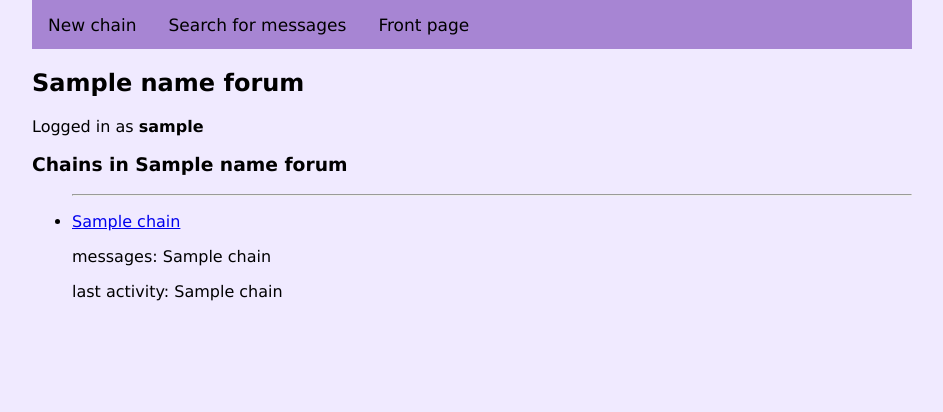
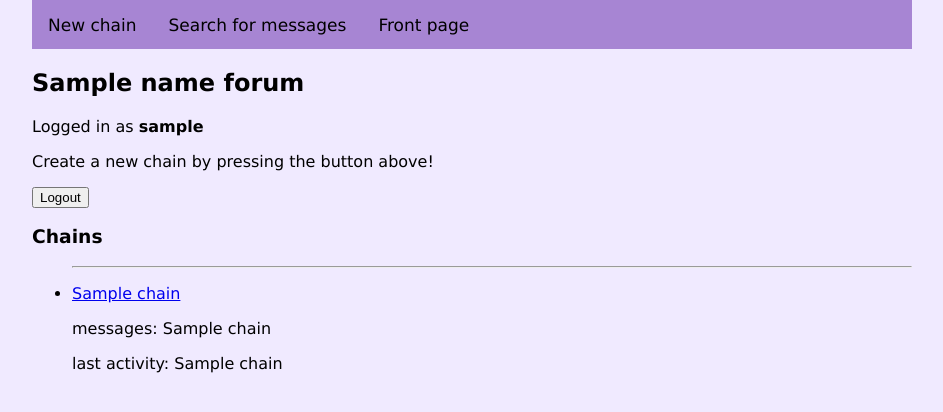
Before and after one commit to roosahut/foorumi-sovellus, a Flask app: template templates/forum.html in a window 1280 px wide. Shown: the part 287-699 px from the top of the page, without its empty margins (168-1111 px from the left). Run offline with Flask 2, Linux system fonts and the light colour scheme; the visitor is signed in with stand-in values (Sample User, id 1); the template is opened without the code that fills it: most values are stand-ins (such as "Sample title", 1, 10 or a date in 2020).

Commit message:
Add small changes to layout

```diff
--- a/templates/forum.html
+++ b/templates/forum.html
@@ -11,7 +11,10 @@
 </div>
 <h2>{{ name }} forum</h2>
 <p>Logged in as <b>{{ session.user_name }}</b></p>
-
+<p>Create a new chain by pressing the button above!</p>
+<form action="/logout" method="post">
+    <input type="submit" value="Logout">
+</form>
 {% else %}
 
 <div class="topnav">
@@ -25,8 +28,10 @@
 
 {% endif %}
 
-<h3>Chains in {{ name }} forum</h3>
-
+<h3>Chains</h3>
+{% if chains == [] %}
+<p>No chains in this forum yet, create the first one!</p>
+{% endif %}
 <ul>
 
     {% for chain in chains %}
```
Also changed, not shown: templates/chain.html (+7 -2 lines).
